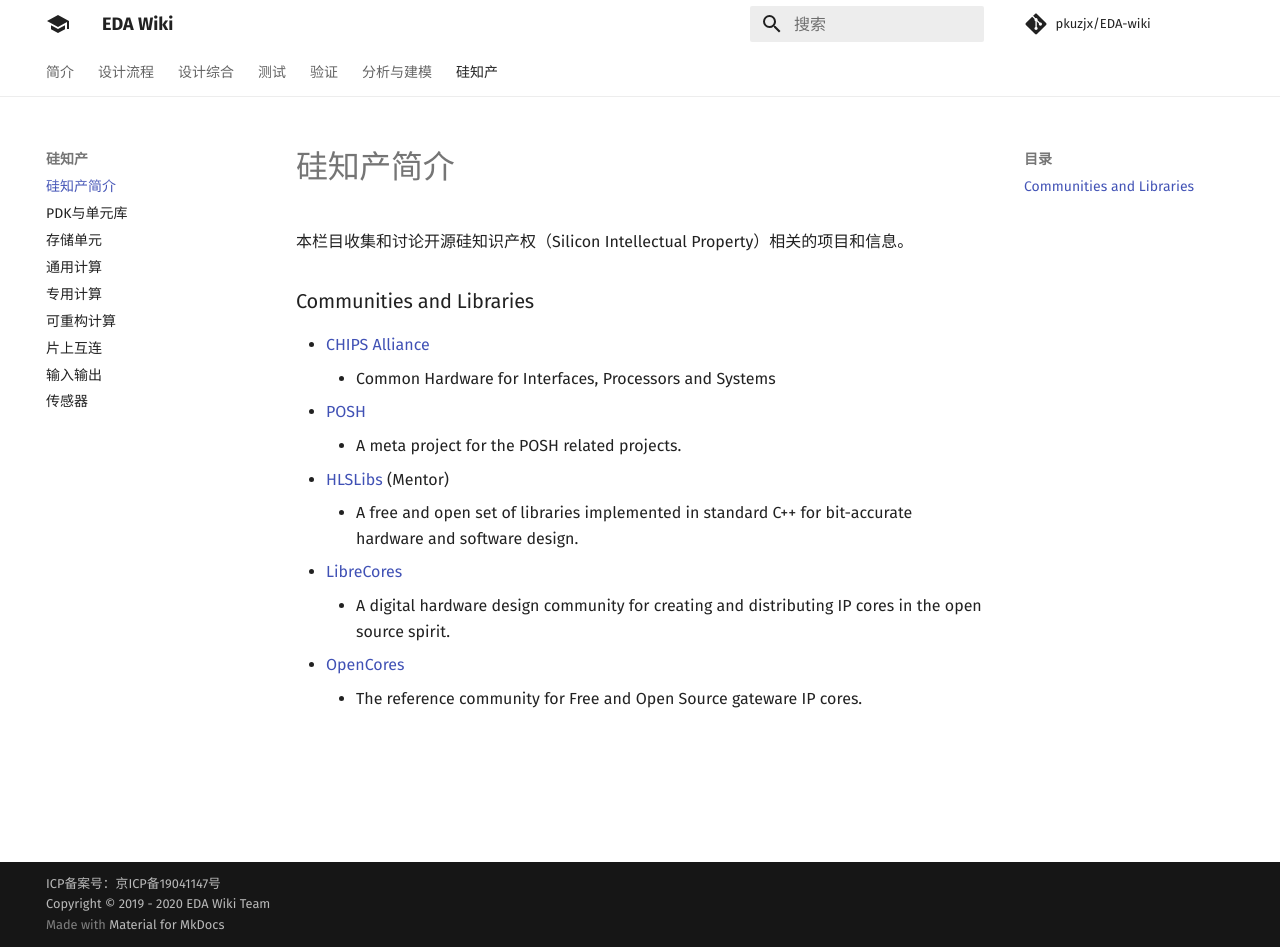
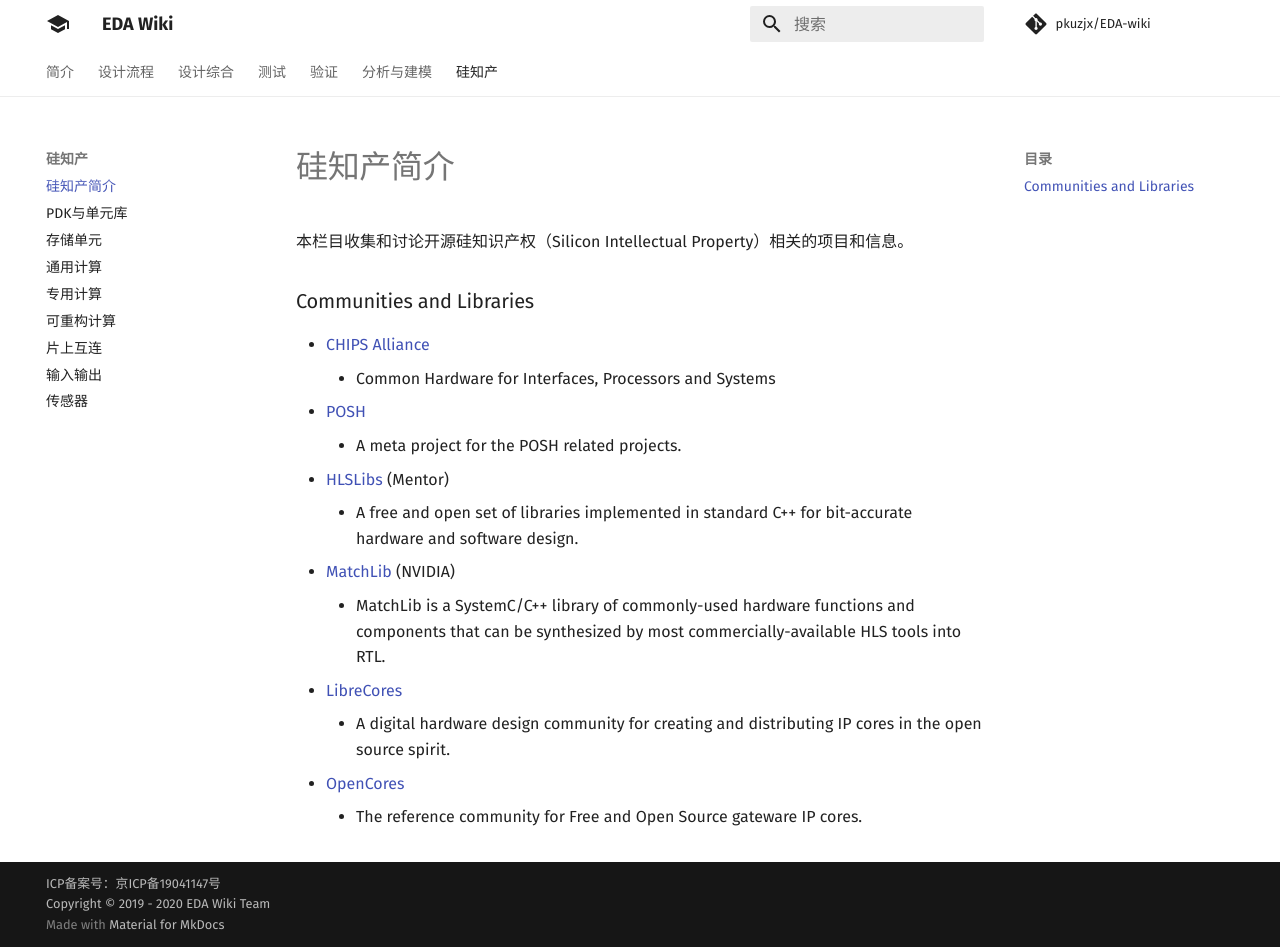
Before and after one commit to daitoto/EDA-wiki, an MkDocs documentation site: the page built from docs/sip/index.md, in a window 1280 px wide and 947 px high. Built offline with MkDocs 1.6.1 and Material for MkDocs 9.7.7, drawn with Linux system fonts in a browser that asks for light colours; comment, search, counter and statistics services are not loaded.

Commit message:
Update index.md

```diff
--- a/docs/sip/index.md
+++ b/docs/sip/index.md
@@ -7,6 +7,8 @@
   - A meta project for the POSH related projects.
 - [HLSLibs](https://hlslibs.org/) (Mentor)
   - A free and open set of libraries implemented in standard C++ for bit-accurate hardware and software design.
+- [MatchLib](https://github.com/NVlabs/matchlib) (NVIDIA)
+  - MatchLib is a SystemC/C++ library of commonly-used hardware functions and components that can be synthesized by most commercially-available HLS tools into RTL.
 - [LibreCores](https://www.librecores.org/)
   - A digital hardware design community for creating and distributing IP cores in the open source spirit.
 - [OpenCores](https://opencores.org/)
```
